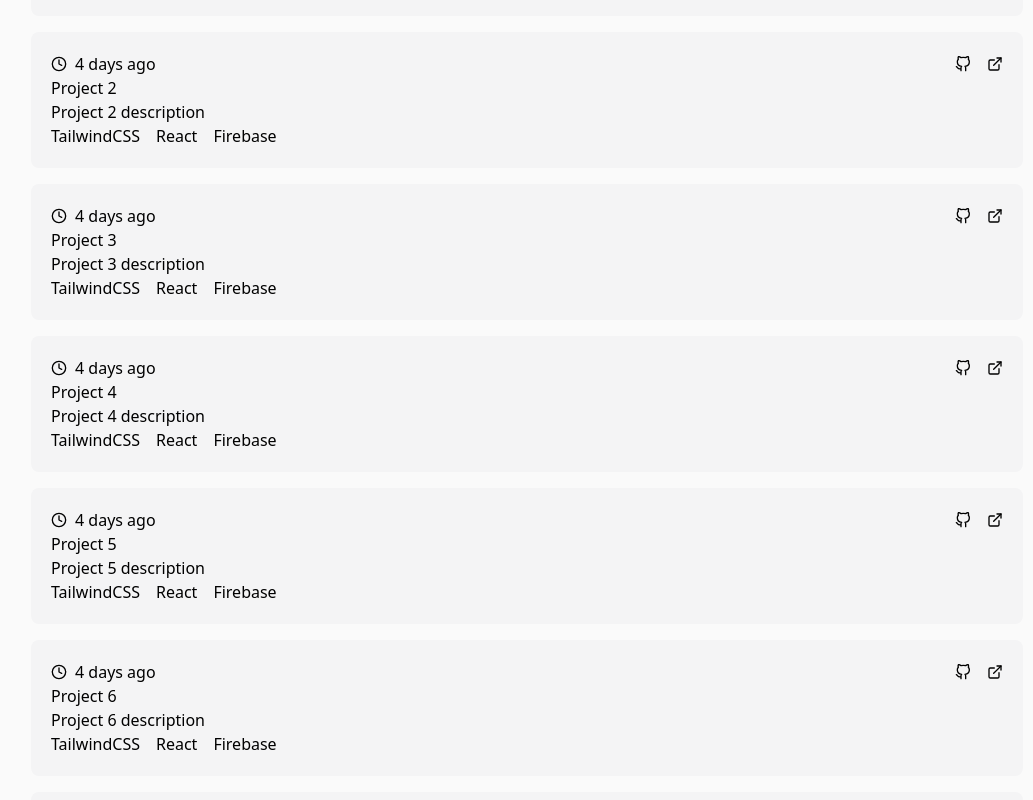
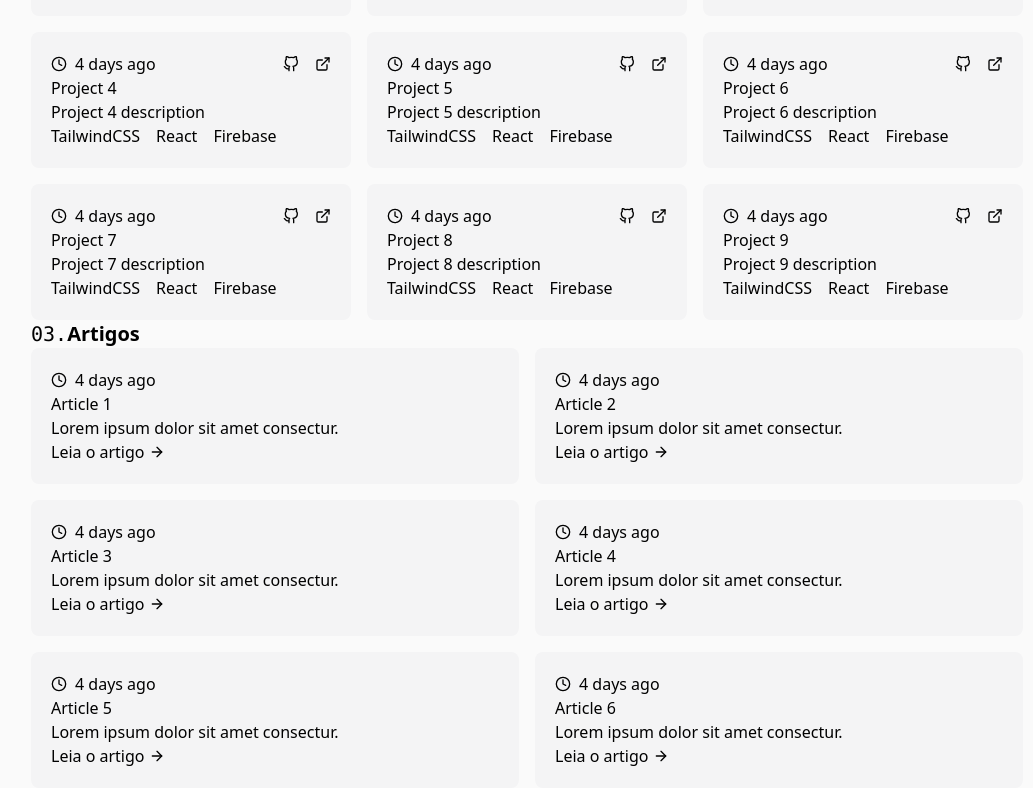
Before and after one commit to leottx/leotx-site, a Next.js app: page / in a window 1280 px wide. Shown: the part 600-1400 px from the top of the page, without its empty margins (113-1146 px from the left). Built offline with nearby package versions, Linux system fonts and the light colour scheme.

Commit message:
refactor: altera um classe nos componentes Projects e Articles

```diff
--- a/src/components/Articles.js
+++ b/src/components/Articles.js
@@ -44,7 +44,7 @@ export default function Articles() {
         <span className="font-mono">03.</span>
         <span className="font-bold">Artigos</span>
       </h2>
-      <ul className="grid grid-cols-filltwo gap-4">
+      <ul className="grid grid-cols-1 md:grid-cols-2 gap-4">
         {articles.map((article) => (
           <li key={article.title} className="bg-zinc-100 p-5 rounded-lg">
             <header className="flex gap-2 items-center">
--- a/src/components/Projects.js
+++ b/src/components/Projects.js
@@ -74,7 +74,7 @@ export default function Projects() {
         <span className="font-mono">02.</span>
         <span className="font-bold">Projetos</span>
       </h2>
-      <ul className="grid grid-cols-fillthree gap-4">
+      <ul className="grid grid-cols-fill gap-4">
         {projects.map((project) => (
           <li key={project.title} className="bg-zinc-100 p-5 rounded-lg">
             <header className="flex justify-between gap-4 items-center">
@@ -102,7 +102,7 @@ export default function Projects() {
               <p>{project.description}</p>
             </div>
             <footer>
-              <ul className="flex flex-wrap gap-4">
+              <ul className="flex flex-wrap gap-x-4">
                 {project.techList.map((tech) => (
                   <li key={`${project.title}${tech}`}>{tech}</li>
                 ))}
```
